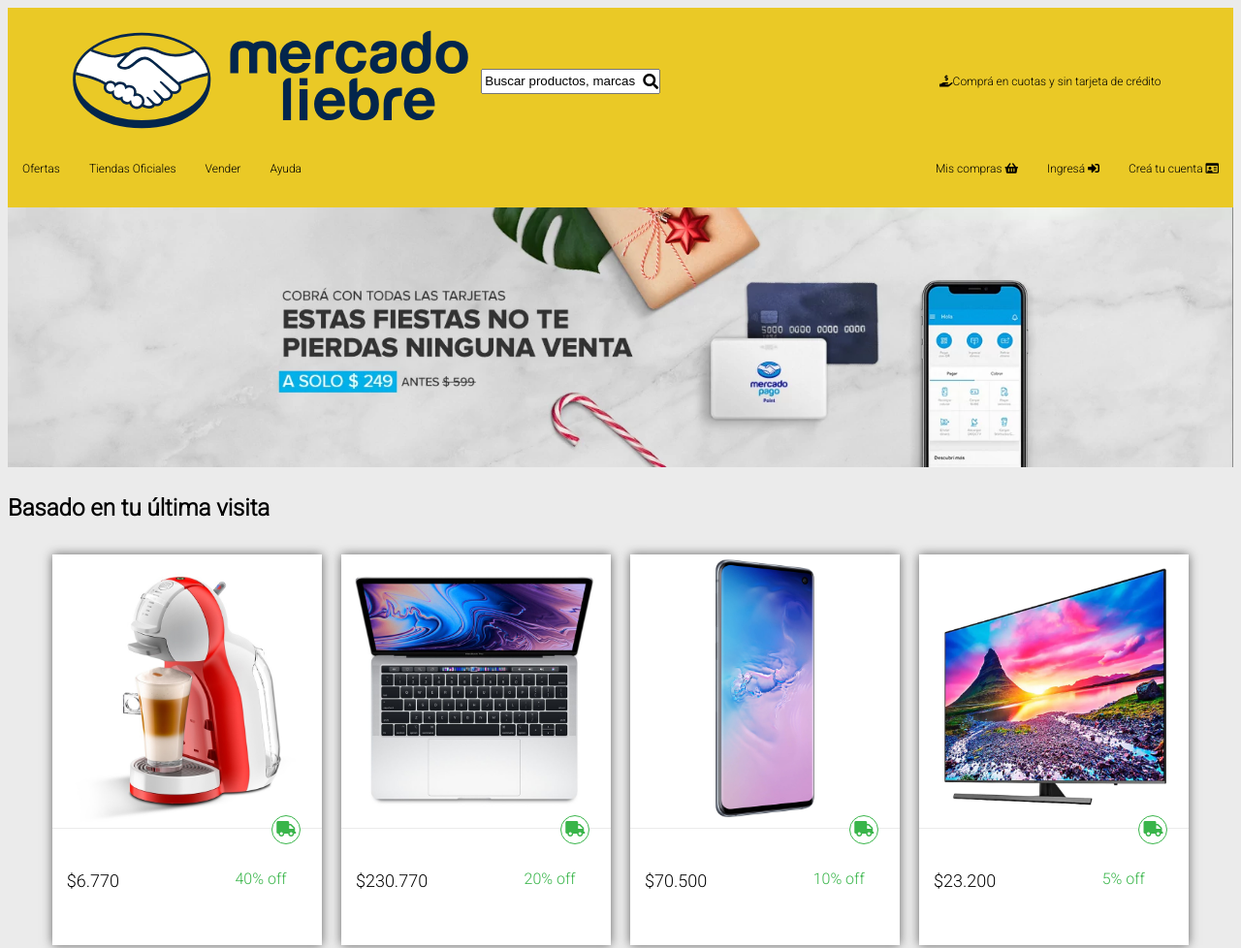
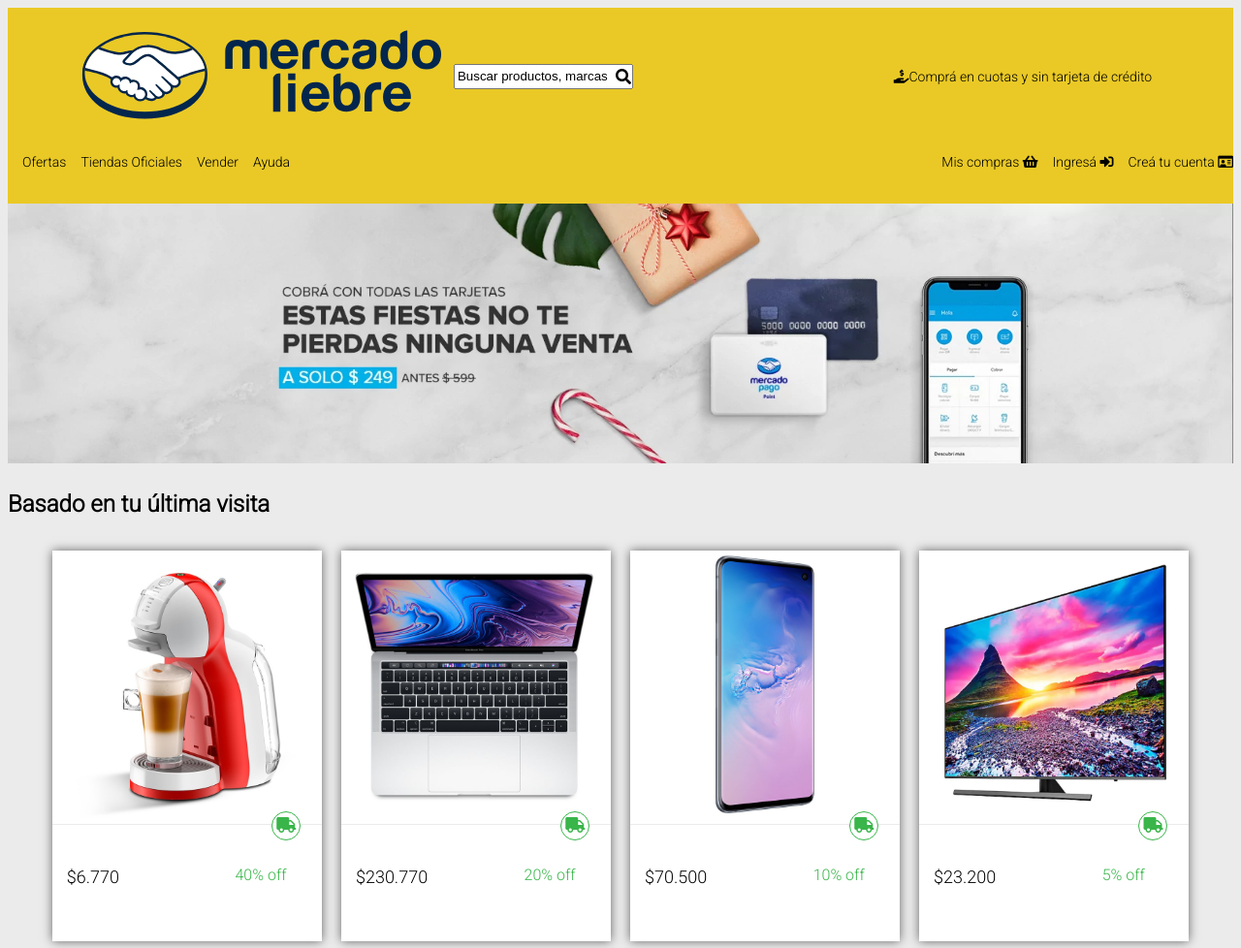
Before and after one commit to mendezmiguel/mercadoLiebre, a plain HTML site: page views/home.html in a window 1280 px wide. Shown: the top 978 px of the page at 97% size. Drawn offline with Linux system fonts and the light colour scheme.

Commit message:
emprolijando navbar

```diff
--- a/public/css/style.css
+++ b/public/css/style.css
@@ -186,7 +186,7 @@
     display: flex;
     flex-wrap: nowrap;
     justify-content: space-between;
-    font-size: 12px;
+    font-size: 14px;
 
 }
 .contenedor-productos article{
@@ -196,7 +196,7 @@
     left: 85%;
 }
 .logo-barra {
-    width: 66%;
+    width: 60%;
     /*display: flex;
     justify-content: space-around;
     align-items: center;*/
@@ -211,7 +211,7 @@
     position:relative;
     right: 25px;
     text-align: left;
-    font-size: 12px;
+    font-size: 14px;
 }
 
 .main-header-top-bar {
@@ -240,7 +240,7 @@
     background-color: #EAC926;
     float: left;
     text-align: center;
-    margin-right: 30px;
+    margin-right: 15px;
   }
 
   .right-navbar li {
@@ -248,7 +248,7 @@
     background-color: #EAC926;
     float: right;
     text-align: center;
-    margin-right: 30px;
+    margin-right: 15px;
   }
 
 }
@@ -270,7 +270,7 @@
     display: flex;
     flex-wrap: nowrap;
     justify-content: space-between;
-    font-size: 12px;
+    font-size: 14px;
     /*margin-left: 30px;*/
 }
 .contenedor-productos article{
@@ -305,7 +305,7 @@
     background-color: #EAC926;
     float: left;
     text-align: center;
-    margin-right: 30px;
+    margin-right: 15px;
   }
 
 .right-navbar li {
@@ -313,7 +313,7 @@
     background-color: #EAC926;
     float: right;
     text-align: center;
-    margin-right: 30px;
+    margin-right: 15px;
   }
 
   .center {
@@ -321,6 +321,6 @@
     position:relative;
     right: 25px;
     text-align: left;
-    font-size: 12px;
+    font-size: 14px;
   }
 }
```
